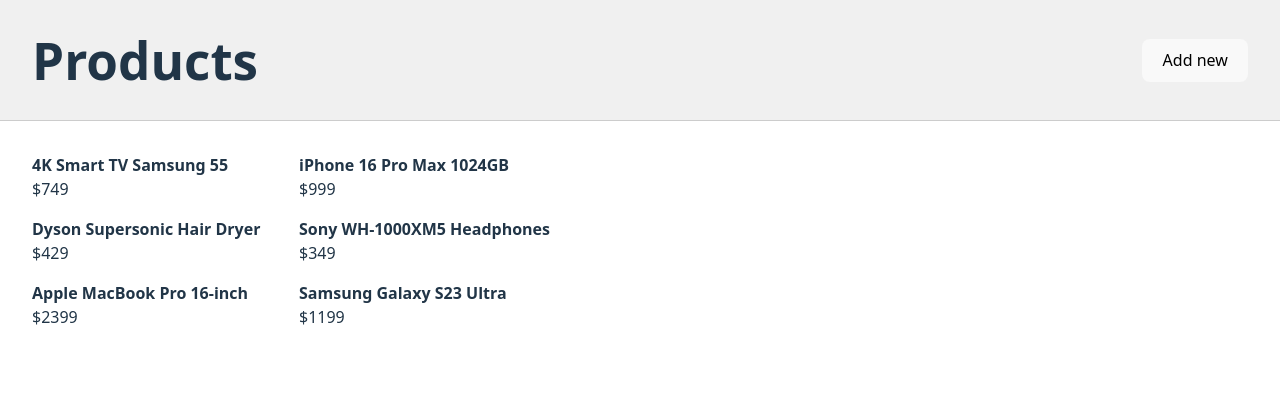
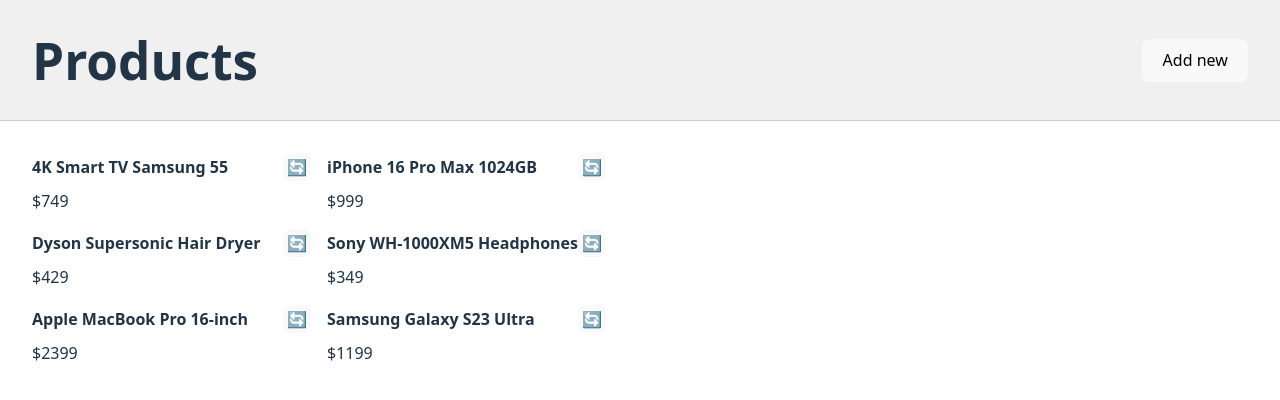
Before and after one commit to alinanigman/rs-server-requests-lessons, a React (Vite) app: page / in a window 1280 px wide. Shown: the top 400 px of the page. Built offline with nearby package versions, Linux system fonts and the light colour scheme; data requests are answered from the project's data file.

Commit message:
feat: add update product

```diff
--- a/src/App.jsx
+++ b/src/App.jsx
@@ -31,6 +31,30 @@
       });
   };
 
+  const handleUpdateProduct = (productId) => {
+    console.log("Updating product...", productId);
+    setIsUpdating(true);
+
+    const selectedProduct = products.find((p) => p.id === productId);
+    console.log("Selected product:", selectedProduct);
+    fetch(`http://localhost:3000/products/${productId}`, {
+      method: "PUT",
+      headers: { "Content-Type": "application/json;charset=UTF-8" },
+      body: JSON.stringify({
+        ...selectedProduct,
+        price: selectedProduct.price - Math.floor(Math.random() * 10) + 1,
+      }),
+    })
+      .then((res) => res.json())
+      .then((updatedProduct) => {
+        console.log("Updated product:", updatedProduct);
+        setRefreshProducts(!refreshProducts);
+      })
+      .finally(() => {
+        setIsUpdating(false);
+      });
+  };
+
   useEffect(() => {
     setIsLoading(true);
     fetch("http://localhost:3000/products")
@@ -55,11 +79,19 @@
           <div className={styles.loader}></div>
         ) : (
           products.map((product) => (
-            <div className={styles.item} key={product.id}>
-              <div className={styles.product}>
+            <div className={styles.product} key={product.id}>
+              <div className={styles.productHeader}>
                 <b>{product.name}</b>
+                <button
+                  disabled={isUpdating}
+                  onClick={() => handleUpdateProduct(product.id)}
+                >
+                  <span role="img" aria-label="update">
+                    🔄
+                  </span>
+                </button>
               </div>
-              <div>${product.price}</div>
+              <div className={styles.productPrice}>${product.price}</div>
             </div>
           ))
         )}
--- a/src/App.module.css
+++ b/src/App.module.css
@@ -39,6 +39,27 @@
   animation: spin 1s linear infinite;
 }
 
+.product {
+    display: flex;
+    flex-direction: column;
+    gap: 8px;
+}
+
+.productHeader {
+    display: flex;
+    align-items: center;
+    justify-content: space-between;
+}
+
+.productHeader button {
+    padding: 0;
+    height: 28px;
+    width: 28px;
+    display: flex;
+    align-items: center;
+    justify-content: center;
+}
+
 @keyframes spin {
     0% {
         transform: translate(-50%, -50%) rotate(0deg);
```
